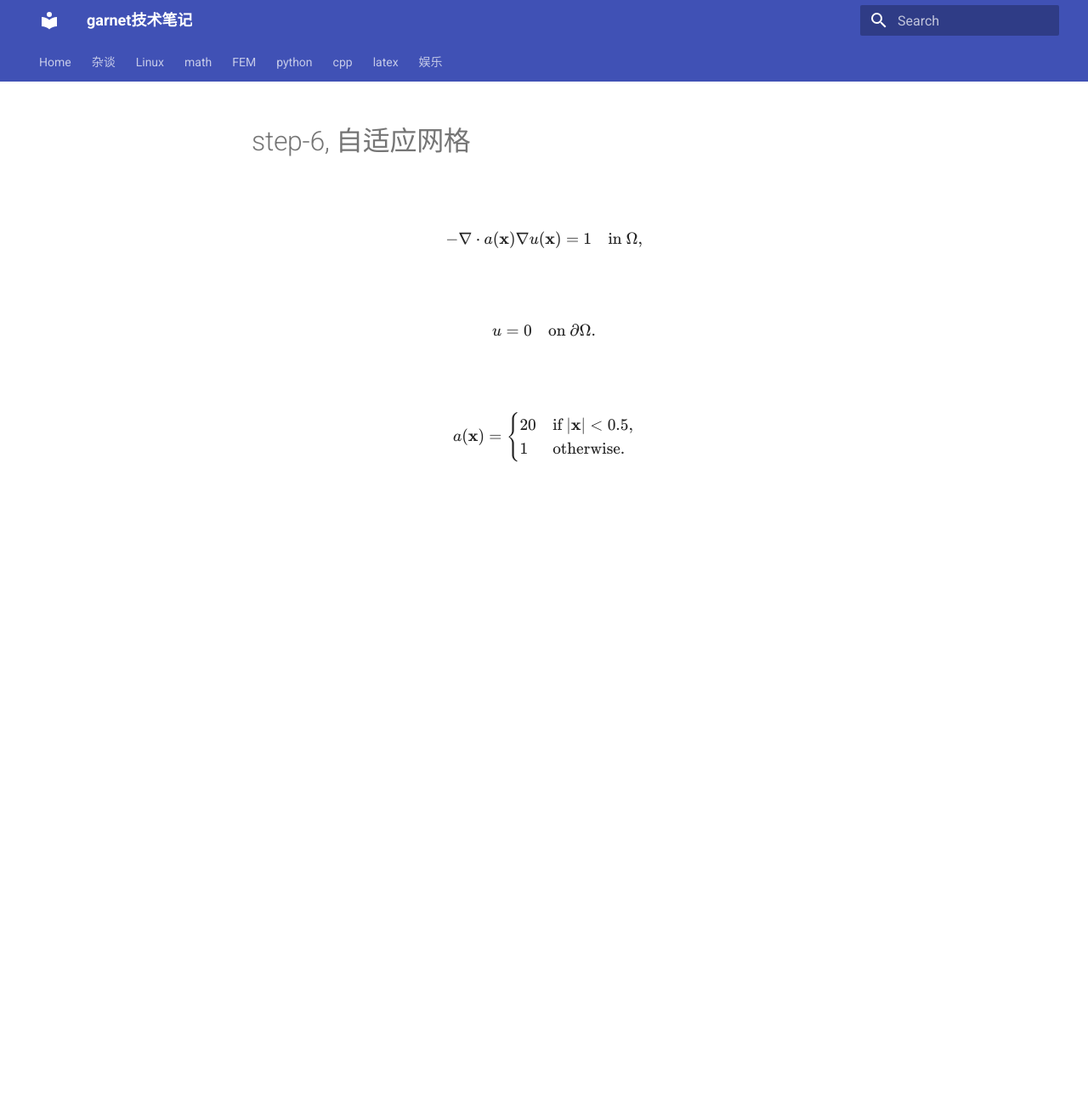
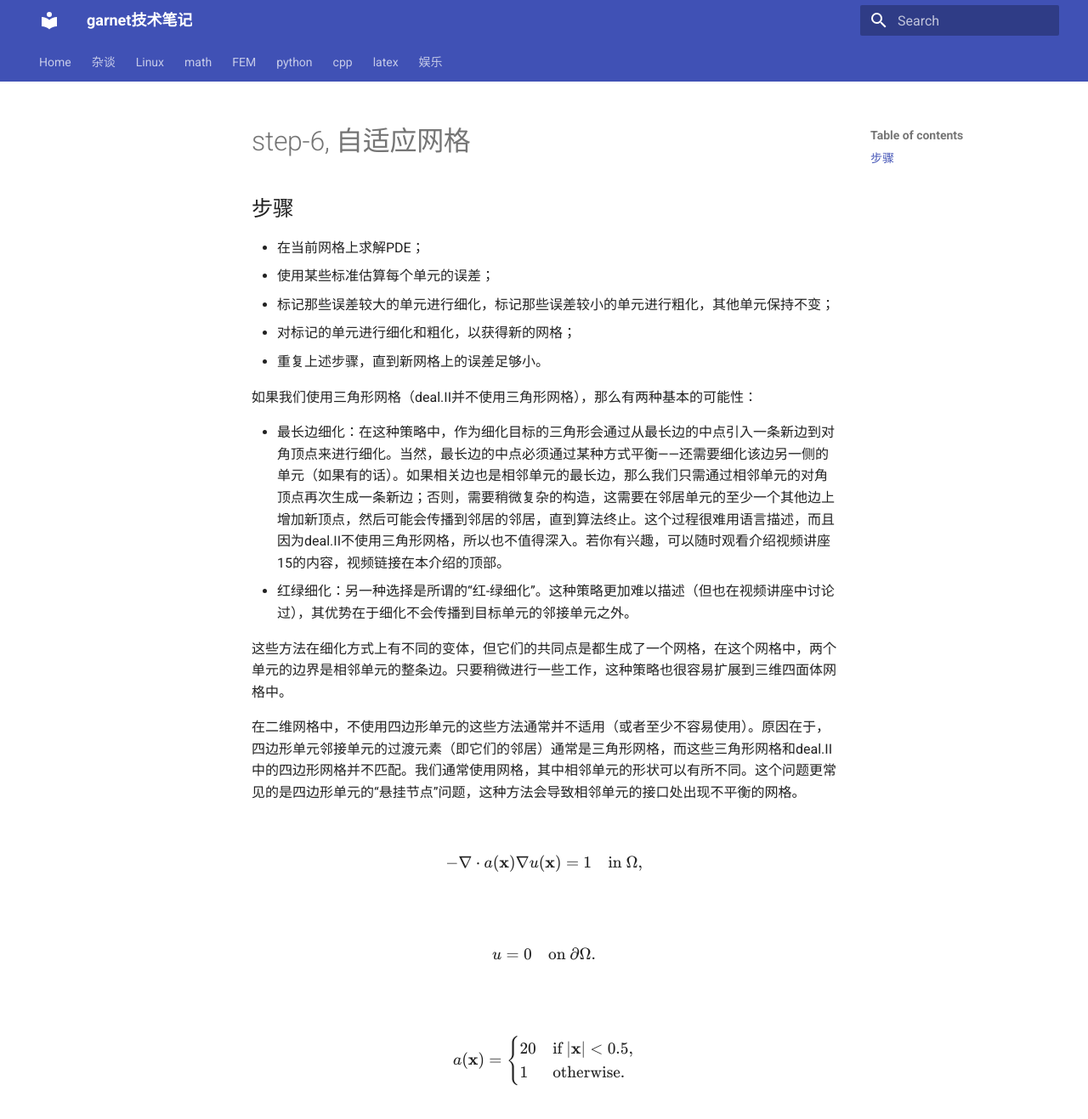
Before and after one commit to ymma98/technotes, an MkDocs documentation site: the page built from docs/FEM/dealii-06_自适应网格.md, in a window 1280 px wide and 1343 px high. Shown: the top 1317 px of the window at 85% size. Built offline with MkDocs 1.6.1 and Material for MkDocs 9.7.7, drawn with Linux system fonts in a browser that asks for light colours.

Commit message:
docs/FEM/dealii-06_自适应网格.md updated from https://stackedit.cn/

```diff
--- a/docs/FEM/dealii-06_自适应网格.md
+++ b/docs/FEM/dealii-06_自适应网格.md
@@ -1,4 +1,23 @@
 # step-6, 自适应网格
+
+## 步骤
+
+- 在当前网格上求解PDE；
+- 使用某些标准估算每个单元的误差；
+- 标记那些误差较大的单元进行细化，标记那些误差较小的单元进行粗化，其他单元保持不变；
+- 对标记的单元进行细化和粗化，以获得新的网格；
+- 重复上述步骤，直到新网格上的误差足够小。
+
+
+如果我们使用三角形网格（deal.II并不使用三角形网格），那么有两种基本的可能性：
+
+- 最长边细化：在这种策略中，作为细化目标的三角形会通过从最长边的中点引入一条新边到对角顶点来进行细化。当然，最长边的中点必须通过某种方式平衡——还需要细化该边另一侧的单元（如果有的话）。如果相关边也是相邻单元的最长边，那么我们只需通过相邻单元的对角顶点再次生成一条新边；否则，需要稍微复杂的构造，这需要在邻居单元的至少一个其他边上增加新顶点，然后可能会传播到邻居的邻居，直到算法终止。这个过程很难用语言描述，而且因为deal.II不使用三角形网格，所以也不值得深入。若你有兴趣，可以随时观看介绍视频讲座15的内容，视频链接在本介绍的顶部。
+- 红绿细化：另一种选择是所谓的“红-绿细化”。这种策略更加难以描述（但也在视频讲座中讨论过），其优势在于细化不会传播到目标单元的邻接单元之外。
+
+这些方法在细化方式上有不同的变体，但它们的共同点是都生成了一个网格，在这个网格中，两个单元的边界是相邻单元的整条边。只要稍微进行一些工作，这种策略也很容易扩展到三维四面体网格中。
+
+在二维网格中，不使用四边形单元的这些方法通常并不适用（或者至少不容易使用）。原因在于，四边形单元邻接单元的过渡元素（即它们的邻居）通常是三角形网格，而这些三角形网格和deal.II中的四边形网格并不匹配。我们通常使用网格，其中相邻单元的形状可以有所不同。这个问题更常见的是四边形单元的“悬挂节点”问题，这种方法会导致相邻单元的接口处出现不平衡的网格。
+
 
 $$
 -\nabla \cdot a(\mathbf{x}) \nabla u(\mathbf{x}) = 1 \quad \text{in } \Omega,
```
Also changed, not shown: other parts of docs/FEM/dealii-06_自适应网格.md (+2 -1 lines).
